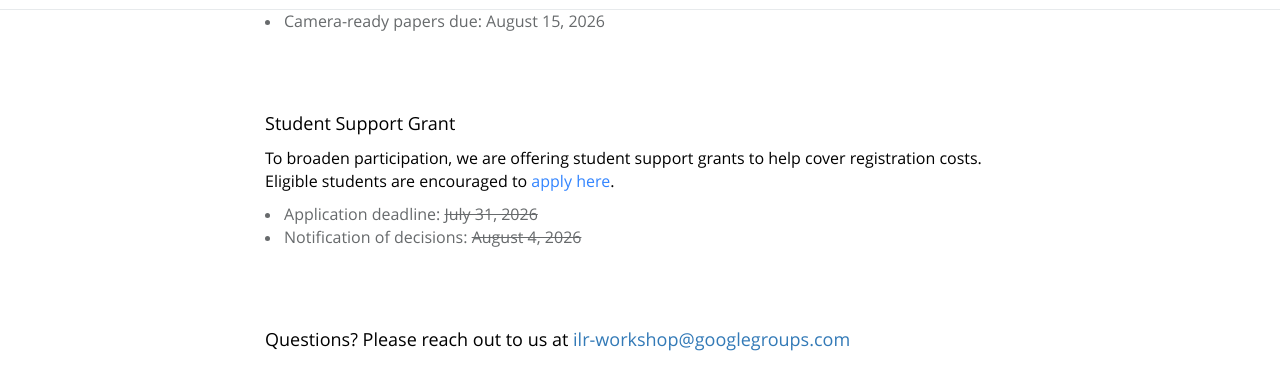
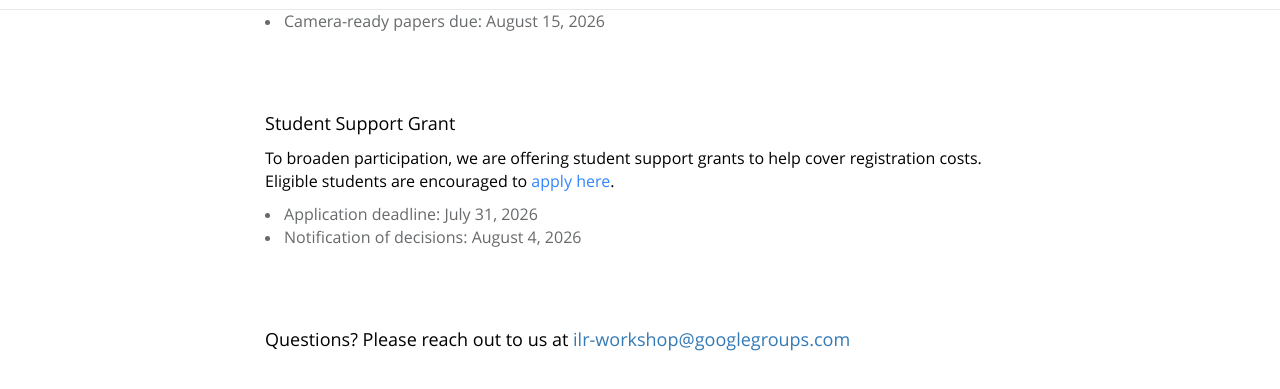
Before and after one commit to ilr-workshop/ECCVW2026, a Jekyll site: the page built from index.html, in a window 1280 px wide and 900 px high, scrolled down 2326 px, cut to the strip 57-446 px from the top of the window. Built offline with Jekyll 4.4.1, drawn with Linux system fonts in a browser that asks for light colours.

Commit message:
Update call_for_paper.html

```diff
--- a/_includes/sections/call_for_paper.html
+++ b/_includes/sections/call_for_paper.html
@@ -29,8 +29,8 @@
          <div class="col-lg-8 col-lg-offset-2 m-t-lg m-b-lg wow zoomIn">
             <p><font size="4px" color="#000000"><span data-i18n="about_me.des">  Student Support Grant </span></font></p>
             <p><font size="3px" color="#000000"><span data-i18n="about_me.des"> To broaden participation, we are offering student support grants to help cover registration costs. Eligible students are encouraged to <a href="https://forms.gle/qvqn2LyWXCvNG2zy5" target="_blank"><span class="navy"> apply here</span></a>. </span></font></p>
-            <li><font size="3px">Application deadline: <del>July 31, 2026</del></font></li>
-            <li><font size="3px">Notification of decisions: <del>August 4, 2026</del></font></li><br />
+            <li><font size="3px">Application deadline: July 31, 2026</font></li>
+            <li><font size="3px">Notification of decisions: August 4, 2026</font></li><br />
         </div>
         <div class="col-lg-8 col-lg-offset-2 m-t-lg m-b-lg wow zoomIn">
             <p><font size="4px" color="#000000"><span data-i18n="about_me.des"> Questions? Please reach out to us at <a href= "mailto: ilr-workshop@googlegroups.com"> ilr-workshop@googlegroups.com </a> </span></font></p>
```
